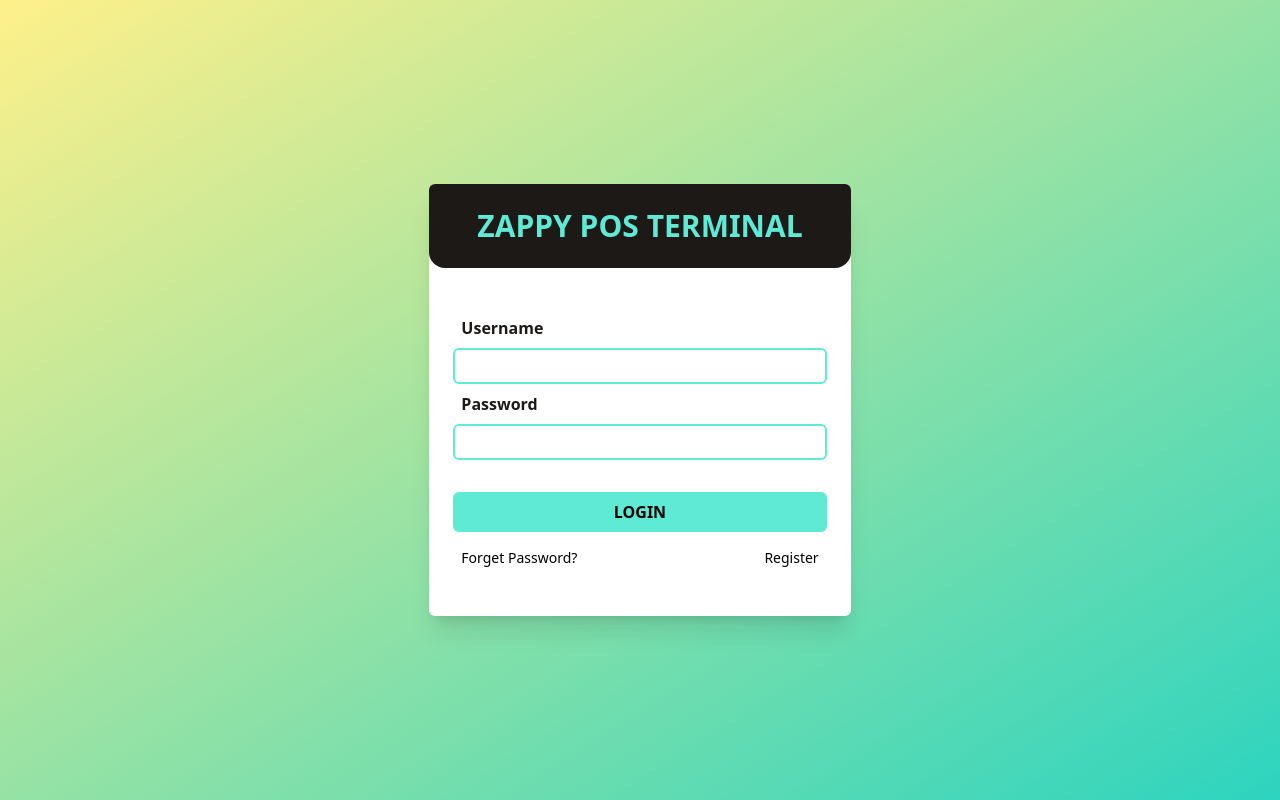
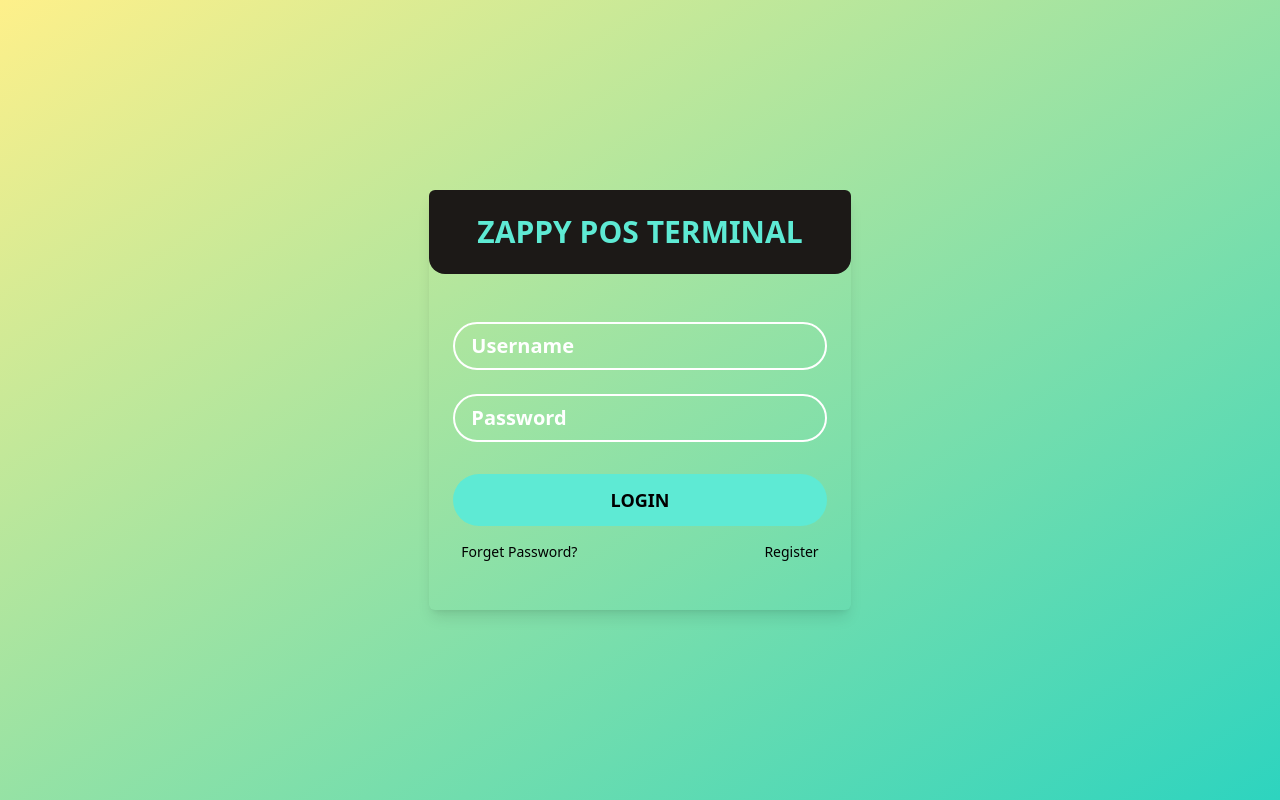
Before and after one commit to SnakeEyes981/Zappy-POS, a React (Create React App) app in the folder frontend/: page / in a window 1280 px wide. Built offline with nearby package versions, Linux system fonts and the light colour scheme.

Commit message:
Modifies Login page design

```diff
--- a/frontend/src/components/login.js
+++ b/frontend/src/components/login.js
@@ -2,23 +2,21 @@ export default function login() {
     return (
         <>
           <div className="bg-gradient-to-tl from-teal-400 to-yellow-200 flex justify-center items-center sm:min-h-screen min-h-dvh sm:p-0 px-8">
-              <section className="bg-white rounded-md flex flex-col justify-center items-center overflow-hidden shadow-xl">
+              <section className="bg-transparent rounded-md flex flex-col justify-center items-center overflow-hidden shadow-lg">
                   <div className="imageSection bg-stone-900 text-teal-300 rounded-b-2xl sm:py-6 sm:px-12 p-4 uppercase text-center font-black text-3xl">
                       <h1>Zappy POS Terminal</h1>
                   </div>
                   <div className="form w-full px-6 md:py-12 py-8">
                       <div className="input-group">
-                          <label className="input-label">Username</label>
-                          <input className="input-field" type="text" />
+                          <input placeholder="Username" className="input-field" type="text" />
                       </div>
-                      <div className="input-group mt-2">
-                          <label className="input-label">Password</label>
-                          <input className="input-field" type="password" />
-                          <button className="bg-teal-300 rounded-md py-2 mt-6 uppercase font-bold hover:bg-black hover:text-white transition duration-300">login</button>
+                      <div className="input-group mt-6">
+                          <input placeholder="Password" className="input-field" type="password" />
+                          <button className="bg-teal-300 rounded-full py-3 mt-6 uppercase font-black hover:bg-black hover:text-white transition duration-300 text-lg">login</button>
                       </div>
                       <div className="mt-4 flex justify-between px-2 flex-wrap">
-                          <a className="hover:underline text-sm font-medium hover:text-teal-500 transition" href="#">Forget Password?</a>
-                          <a className="hover:underline text-sm font-medium hover:text-teal-500 transition" href="#">Register</a>
+                          <a className="hover:underline text-sm font-medium hover:text-white transition" href="#">Forget Password?</a>
+                          <a className="hover:underline text-sm font-medium hover:text-white transition" href="#">Register</a>
                       </div>
                   </div>
               </section>
--- a/frontend/src/index.css
+++ b/frontend/src/index.css
@@ -7,9 +7,9 @@
         @apply flex flex-col gap-y-2
     }
     .input-label {
-        @apply font-bold px-2 text-stone-900
+        @apply font-bold px-2 text-stone-900 text-xl
     }
     .input-field {
-        @apply font-bold rounded-md border-2 border-teal-300 py-1 px-4 focus:border-teal-400 outline-0 transition
+        @apply font-bold rounded-full text-xl text-black border-2 border-white focus:border-black py-2 px-4 outline-0 transition duration-300 bg-transparent placeholder:text-white
     }
 }
```
